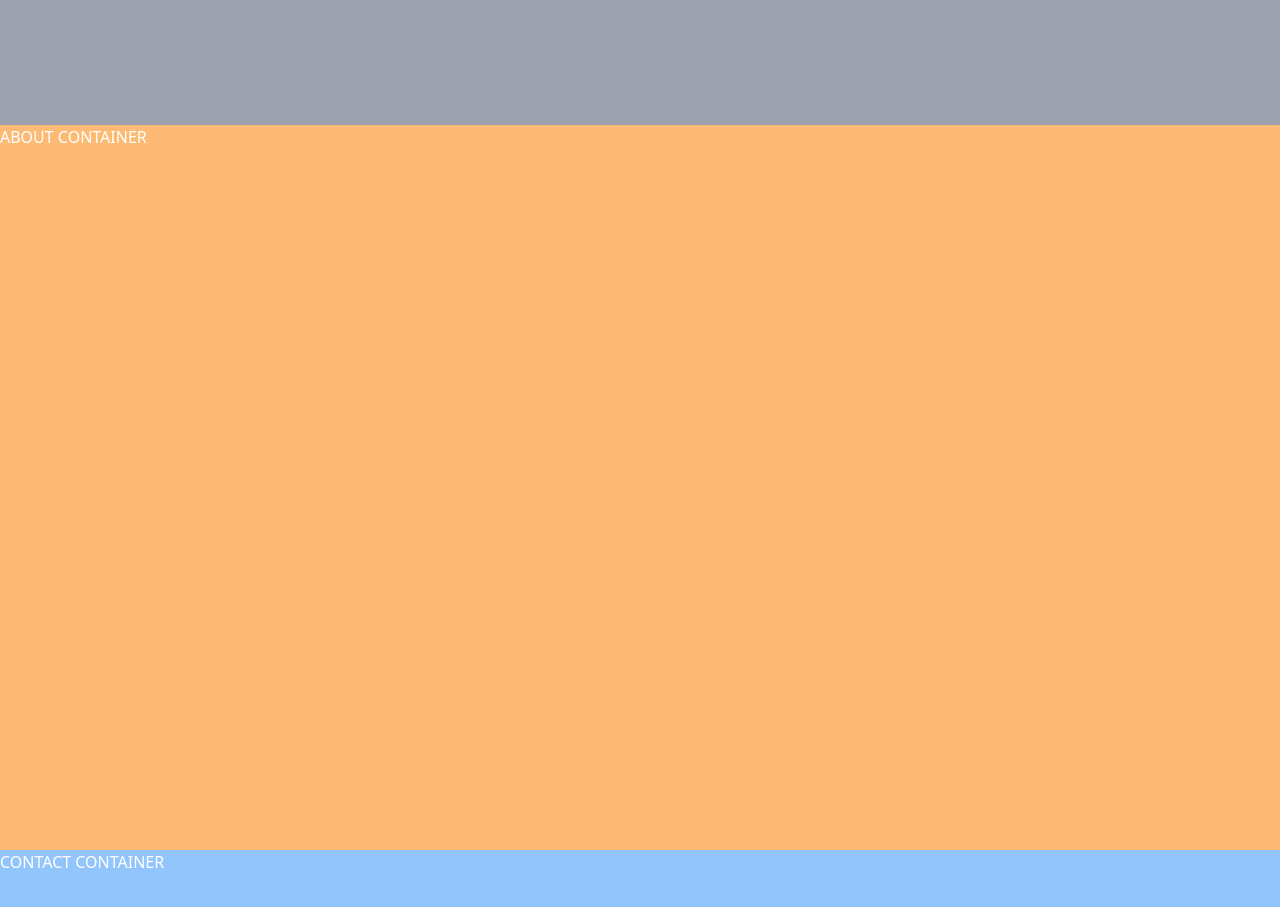
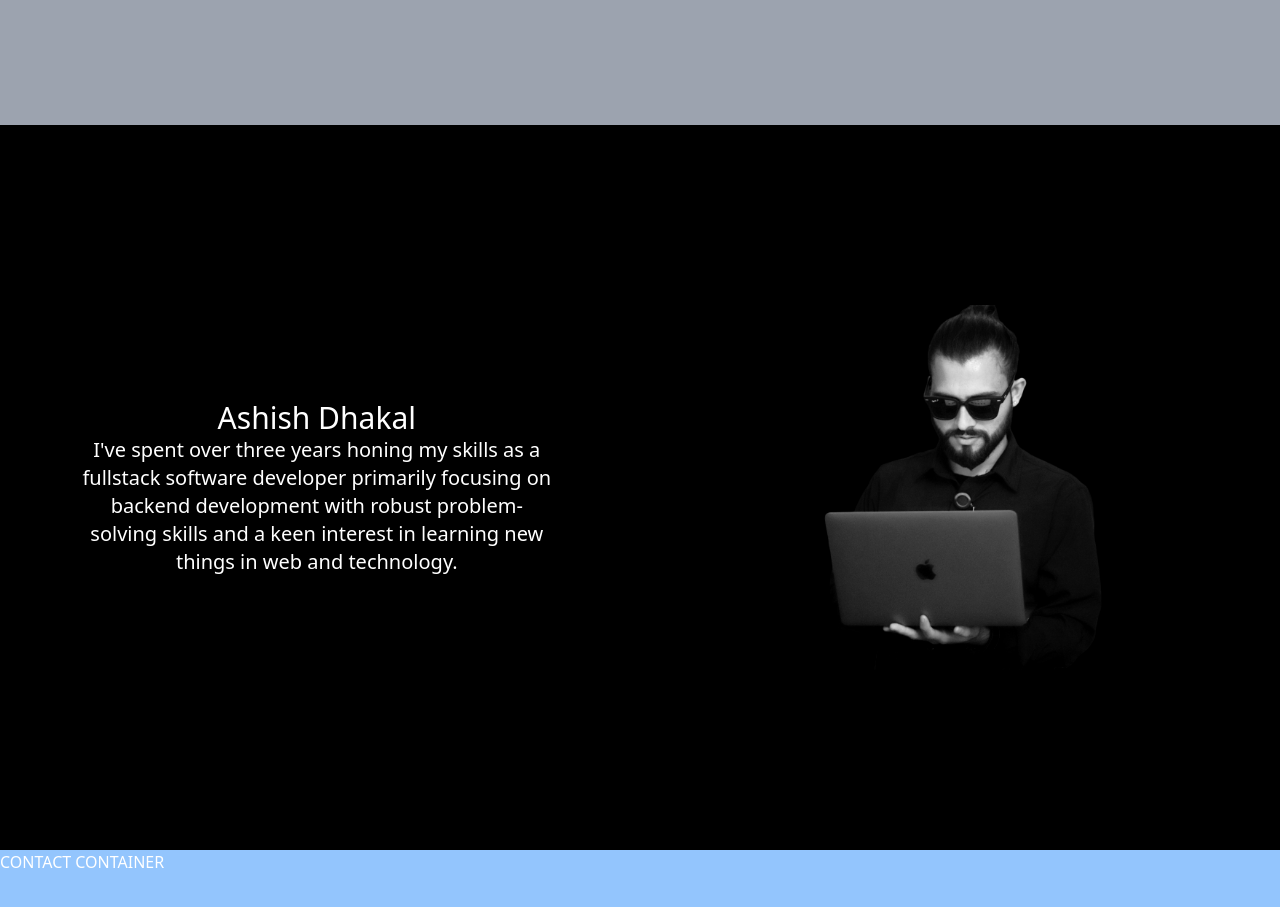
Before and after one commit to smooth-55/learn-front, a Next.js app: page / in a window 1280 px wide. Shown: the part 2200-3107 px from the top of the page. Built offline with nearby package versions, Linux system fonts and the light colour scheme.

Commit message:
fix: about section

```diff
--- a/src/components/molecules/About/index.tsx
+++ b/src/components/molecules/About/index.tsx
@@ -1,7 +1,31 @@
+import Image from "next/image";
+
 const About = () => {
   return (
-    <div className="calc_height bg-orange-300" id="about">
-      <p> ABOUT CONTAINER</p>
+    <div
+      id="about"
+      className="calc_height bg-black px-10 flex flex-col items-center justify-center w-full"
+    >
+      <div className="flex flex-col-reverse justify-center gap-[100px]  md:flex-row   items-center ">
+        <div className="left__section px-10 flex flex-col text-center items-center md:w-[50%] ">
+          <p className=" text-3xl">{"Ashish Dhakal"}</p>
+          <p className="text-xl">
+            {`I've spent over three years honing my skills as a fullstack software
+            developer primarily focusing on backend development with robust
+            problem-solving skills and a keen interest in learning new things in
+            web and technology.`}
+          </p>
+        </div>
+        <div className="right__section h-full  md:w-[50%] ">
+          <Image
+            className=""
+            src="/assets/1.jpg"
+            alt="profile"
+            width={800}
+            height={500}
+          />
+        </div>
+      </div>
     </div>
   );
 };
```
